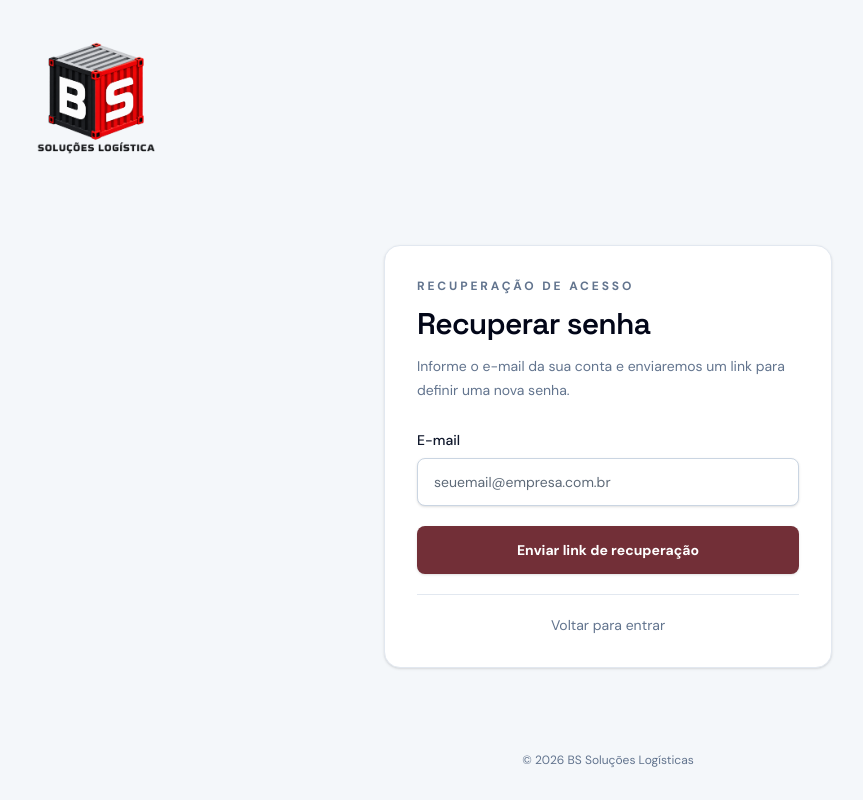
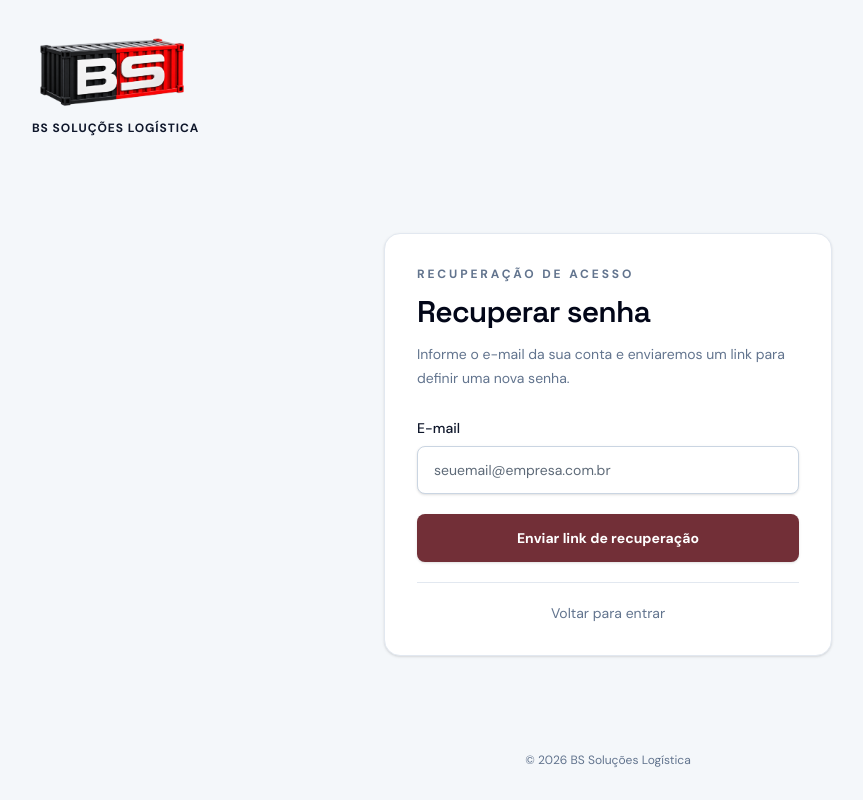
Before and after one commit to therunnas/bslogistica, a Next.js app: page /esqueci-senha in a window 1280 px wide. Shown: the whole page, without its empty margins (32-895 px from the left). Built offline with nearby package versions, Linux system fonts and the light colour scheme.

Commit message:
refactor(auth): centralize BS branding component

```diff
--- a/src/app/auth/confirmar-recuperacao/page.tsx
+++ b/src/app/auth/confirmar-recuperacao/page.tsx
@@ -1,8 +1,8 @@
 import type { Metadata } from "next";
 
-import Image from "next/image";
 import { cookies } from "next/headers";
 
+import { BSBrand } from "@/components/branding/bs-brand";
 import { Button } from "@/components/ui/button";
 import {
   MENSAGEM_CONFIRMAR_RECUPERACAO,
@@ -51,15 +51,8 @@ export default async function ConfirmarRecuperacaoPage() {
   return (
     <main className="flex min-h-screen flex-col bg-[#f4f7fa] px-6 py-8">
       {/* Marca */}
-      <div className="mx-auto flex w-full max-w-6xl">
-        <Image
-          src="/branding/bs-logo-oficial.png"
-          alt="BS Soluções Logística"
-          width={1000}
-          height={625}
-          priority
-          className="h-auto w-28 object-contain sm:w-32"
-        />
+      <div className="mx-auto w-full max-w-6xl">
+        <BSBrand variant="light" size="sm" align="start" priority />
       </div>
 
       {/* Conteúdo */}
--- a/src/app/esqueci-senha/page.tsx
+++ b/src/app/esqueci-senha/page.tsx
@@ -1,9 +1,9 @@
 "use client";
 
-import Image from "next/image";
 import { useSearchParams } from "next/navigation";
 import { Suspense, useState } from "react";
 
+import { BSBrand } from "@/components/branding/bs-brand";
 import { Button } from "@/components/ui/button";
 import { Input } from "@/components/ui/input";
 import { Label } from "@/components/ui/label";
@@ -65,14 +65,12 @@ export default function EsqueciSenha() {
   return (
     <main className="flex min-h-screen flex-col bg-[#f4f7fa] px-6 py-8">
       {/* Marca */}
-      <div className="mx-auto flex w-full max-w-6xl">
-        <Image
-          src="/branding/bs-logo-oficial.png"
-          alt="BS Soluções Logísticas"
-          width={1000}
-          height={625}
+      <div className="mx-auto w-full max-w-6xl">
+        <BSBrand
+          variant="light"
+          size="sm"
+          align="start"
           priority
-          className="h-auto w-28 object-contain sm:w-32"
         />
       </div>
 
@@ -90,7 +88,8 @@ export default function EsqueciSenha() {
               </h1>
 
               <p className="mt-3 text-sm leading-6 text-slate-500">
-                Informe o e-mail da sua conta e enviaremos um link para definir uma nova senha.
+                Informe o e-mail da sua conta e enviaremos um link para definir
+                uma nova senha.
               </p>
             </div>
 
@@ -101,7 +100,10 @@ export default function EsqueciSenha() {
 
               <form onSubmit={solicitar} className="space-y-5">
                 <div className="space-y-2">
-                  <Label htmlFor="email" className="text-sm font-medium text-slate-900">
+                  <Label
+                    htmlFor="email"
+                    className="text-sm font-medium text-slate-900"
+                  >
                     E-mail
                   </Label>
 
@@ -120,7 +122,7 @@ export default function EsqueciSenha() {
                 <Button
                   type="submit"
                   disabled={enviando}
-                  className="h-12 w-full rounded-lg bg-[#722F37] text-sm font-semibold text-white shadow-sm transition-colors hover:bg-[#823b43]"
+                  className="h-12 w-full rounded-lg bg-[#722F37] text-sm font-semibold text-white shadow-sm transition-colors hover:bg-[#823b43] hover:text-white"
                 >
                   {enviando ? "Enviando..." : "Enviar link de recuperação"}
                 </Button>
@@ -152,7 +154,7 @@ export default function EsqueciSenha() {
 
       {/* Rodapé */}
       <p className="text-center text-xs text-slate-500">
-        © {new Date().getFullYear()} BS Soluções Logísticas
+        © {new Date().getFullYear()} BS Soluções Logística
       </p>
     </main>
   );
--- a/src/app/login/page.tsx
+++ b/src/app/login/page.tsx
@@ -1,9 +1,9 @@
 "use client";
 
-import Image from "next/image";
 import { useRouter, useSearchParams } from "next/navigation";
 import { Suspense, useEffect, useState } from "react";
 
+import { BSBrand } from "@/components/branding/bs-brand";
 import { Button } from "@/components/ui/button";
 import { Input } from "@/components/ui/input";
 import { Label } from "@/components/ui/label";
@@ -86,16 +86,9 @@ export default function Login() {
     <main className="min-h-screen bg-background lg:grid lg:grid-cols-2">
       {/* ÁREA DE LOGIN */}
       <section className="relative z-10 flex min-h-screen flex-col bg-[#f4f7fa] px-6 py-8 sm:px-10 lg:px-16 xl:px-24">
-        {/* Logo somente em telas menores */}
+        {/* Marca somente em telas menores */}
         <div className="mb-12 lg:hidden">
-          <Image
-            src="/branding/bs-logo-oficial.png"
-            alt="BS Soluções Logística"
-            width={1000}
-            height={625}
-            priority
-            className="h-auto w-32 object-contain"
-          />
+          <BSBrand variant="light" size="sm" align="start" priority />
         </div>
 
         <div className="flex flex-1 items-center justify-center">
@@ -195,31 +188,20 @@ export default function Login() {
 
         <div className="relative z-10 flex min-h-screen flex-col px-16 pb-8 pt-14 xl:px-20 xl:pb-8 xl:pt-16">
           {/* Marca */}
-          <div className="mx-auto flex flex-col items-center">
-            <Image
-              src="/branding/bs-simbolo-retangular.png"
-              alt="BS Soluções Logística"
-              width={1774}
-              height={887}
-              priority
-              className="h-auto w-64 object-contain xl:w-90"
-            />
-
-            <p className="mt-3 text-center text-xs font-semibold tracking-[0.22em] text-white/90 xl:text-lg">
-              BS SOLUÇÕES LOGÍSTICA
-            </p>
+          <div className="mx-auto">
+            <BSBrand variant="dark" size="lg" align="center" priority />
           </div>
 
           {/* Conteúdo principal */}
-          <div className="flex flex-1 items-start pt-14 xl:pt-13">
+          <div className="flex flex-1 items-start pt-14 xl:pt-16">
             <div className="max-w-xl">
-              <h2 className="font-display text-[35px] font-semibold leading-[1.1] tracking-[-0.025em] text-white xl:text-[34px]">
+              <h2 className="font-display text-[40px] font-semibold leading-[1.1] tracking-[-0.025em] text-white xl:text-[36px]">
                 Gestão operacional
                 <br />
                 em um só lugar.
               </h2>
 
-              <p className="mt-9 max-w-md text-[15px] leading-7 text-white/60">
+              <p className="mt-9 max-w-md text-[16px] leading-7 text-white/60">
                 Pessoas, operações e resultados conectados em uma plataforma centralizada.
               </p>
             </div>
--- a/src/app/mfa/painel-mfa.tsx
+++ b/src/app/mfa/painel-mfa.tsx
@@ -1,11 +1,11 @@
 "use client";
 
-import Image from "next/image";
 import { useCallback, useEffect, useRef, useState } from "react";
 import { useRouter } from "next/navigation";
 import { Check, Copy, ShieldCheck } from "lucide-react";
 
 import { sair } from "@/app/(painel)/_acoes";
+import { BSBrand } from "@/components/branding/bs-brand";
 import { Button } from "@/components/ui/button";
 import { Input } from "@/components/ui/input";
 import { Label } from "@/components/ui/label";
@@ -180,15 +180,8 @@ export function PainelMfa({
   return (
     <main className="flex min-h-screen flex-col bg-[#f4f7fa] px-6 py-8">
       {/* Marca */}
-      <div className="mx-auto flex w-full max-w-6xl">
-        <Image
-          src="/branding/bs-logo-oficial.png"
-          alt="BS Soluções Logística"
-          width={1000}
-          height={625}
-          priority
-          className="h-auto w-28 object-contain sm:w-32"
-        />
+      <div className="mx-auto w-full max-w-6xl">
+        <BSBrand variant="light" size="sm" align="start" priority />
       </div>
 
       {/* Conteúdo */}
@@ -235,10 +228,6 @@ export function PainelMfa({
                     <div className="space-y-5">
                       {/* QR */}
                       <div className="grid place-items-center rounded-xl border border-slate-200 bg-white p-5">
-                        {/*
-                         * O QR fica em <img>, não inline no HTML.
-                         * A URI TOTP não é colocada no alt nem exposta como texto.
-                         */}
                         <img
                           src={fonteDoQrTotp(qr)}
                           alt="QR code para cadastrar o segundo fator"
--- a/src/app/redefinir-senha/mfa/page.tsx
+++ b/src/app/redefinir-senha/mfa/page.tsx
@@ -1,10 +1,10 @@
 import type { Metadata } from "next";
 import type { ReactNode } from "react";
 
-import Image from "next/image";
 import { cookies } from "next/headers";
 import { redirect } from "next/navigation";
 
+import { BSBrand } from "@/components/branding/bs-brand";
 import { criarClienteServidor } from "@/integrations/supabase/server";
 import { decidirMfaNaRecuperacao, decidirSituacaoMfa } from "@/lib/mfa";
 import { NOME_DO_COOKIE_DE_PROVA, validarProvaDeRecuperacao } from "@/lib/prova-recuperacao";
@@ -37,15 +37,8 @@ function MolduraMfa({ titulo, descricao, children }: MolduraMfaProps) {
   return (
     <main className="flex min-h-screen flex-col bg-[#f4f7fa] px-6 py-8">
       {/* Marca */}
-      <div className="mx-auto flex w-full max-w-6xl">
-        <Image
-          src="/branding/bs-logo-oficial.png"
-          alt="BS Soluções Logística"
-          width={1000}
-          height={625}
-          priority
-          className="h-auto w-28 object-contain sm:w-32"
-        />
+      <div className="mx-auto w-full max-w-6xl">
+        <BSBrand variant="light" size="sm" align="start" priority />
       </div>
 
       {/* Conteúdo */}
--- a/src/app/redefinir-senha/page.tsx
+++ b/src/app/redefinir-senha/page.tsx
@@ -1,9 +1,9 @@
 import type { ReactNode } from "react";
 
-import Image from "next/image";
 import { cookies } from "next/headers";
 import { redirect } from "next/navigation";
 
+import { BSBrand } from "@/components/branding/bs-brand";
 import { criarClienteServidor } from "@/integrations/supabase/server";
 import { decidirMfaNaRecuperacao, decidirSituacaoMfa } from "@/lib/mfa";
 import { NOME_DO_COOKIE_DE_PROVA, validarProvaDeRecuperacao } from "@/lib/prova-recuperacao";
@@ -26,15 +26,8 @@ function MolduraRedefinicao({ titulo, descricao, children }: MolduraRedefinicaoP
   return (
     <main className="flex min-h-screen flex-col bg-[#f4f7fa] px-6 py-8">
       {/* Marca */}
-      <div className="mx-auto flex w-full max-w-6xl">
-        <Image
-          src="/branding/bs-logo-oficial.png"
-          alt="BS Soluções Logística"
-          width={1000}
-          height={625}
-          priority
-          className="h-auto w-28 object-contain sm:w-32"
-        />
+      <div className="mx-auto w-full max-w-6xl">
+        <BSBrand variant="light" size="sm" align="start" priority />
       </div>
 
       {/* Conteúdo */}
--- /dev/null
+++ b/src/components/branding/bs-brand.tsx
@@ -0,0 +1,64 @@
+import Image from "next/image";
+
+type BSBrandProps = {
+  variant?: "light" | "dark";
+  size?: "sm" | "md" | "lg";
+  align?: "start" | "center";
+  priority?: boolean;
+  className?: string;
+};
+
+const tamanhos = {
+  sm: {
+    imagem: "w-36 sm:w-40",
+    texto: "text-xs",
+    espacamento: "mt-2",
+  },
+  md: {
+    imagem: "w-48 sm:w-52",
+    texto: "text-sm",
+    espacamento: "mt-2",
+  },
+  lg: {
+    imagem: "w-64 xl:w-[360px]",
+    texto: "text-base xl:text-lg",
+    espacamento: "mt-3",
+  },
+};
+
+export function BSBrand({
+  variant = "light",
+  size = "sm",
+  align = "start",
+  priority = false,
+  className = "",
+}: BSBrandProps) {
+  const tamanho = tamanhos[size];
+
+  const alinhamento =
+    align === "center"
+      ? "items-center text-center"
+      : "items-start text-left";
+
+  const corDoTexto =
+    variant === "dark" ? "text-white/90" : "text-slate-900";
+
+  return (
+    <div className={`flex flex-col ${alinhamento} ${className}`}>
+      <Image
+        src="/branding/bs-simbolo-retangular.png"
+        alt="BS Soluções Logística"
+        width={1774}
+        height={887}
+        priority={priority}
+        className={`h-auto object-contain ${tamanho.imagem}`}
+      />
+
+      <p
+        className={`${tamanho.espacamento} ${tamanho.texto} font-semibold tracking-[0.08em] ${corDoTexto}`}
+      >
+        BS SOLUÇÕES LOGÍSTICA
+      </p>
+    </div>
+  );
+}
```
